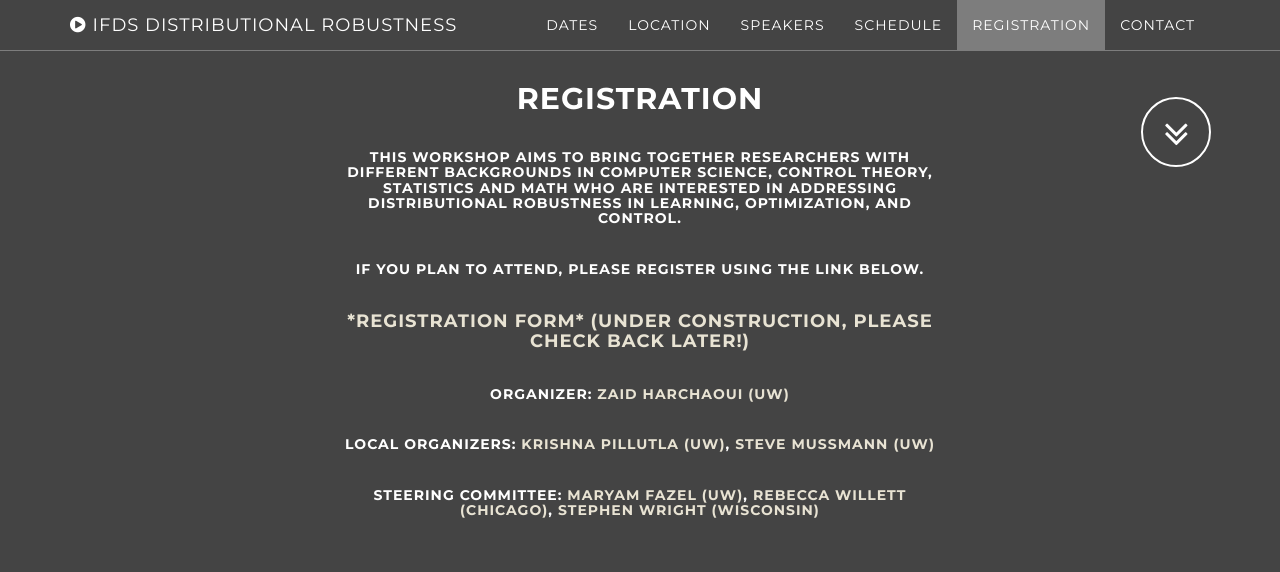
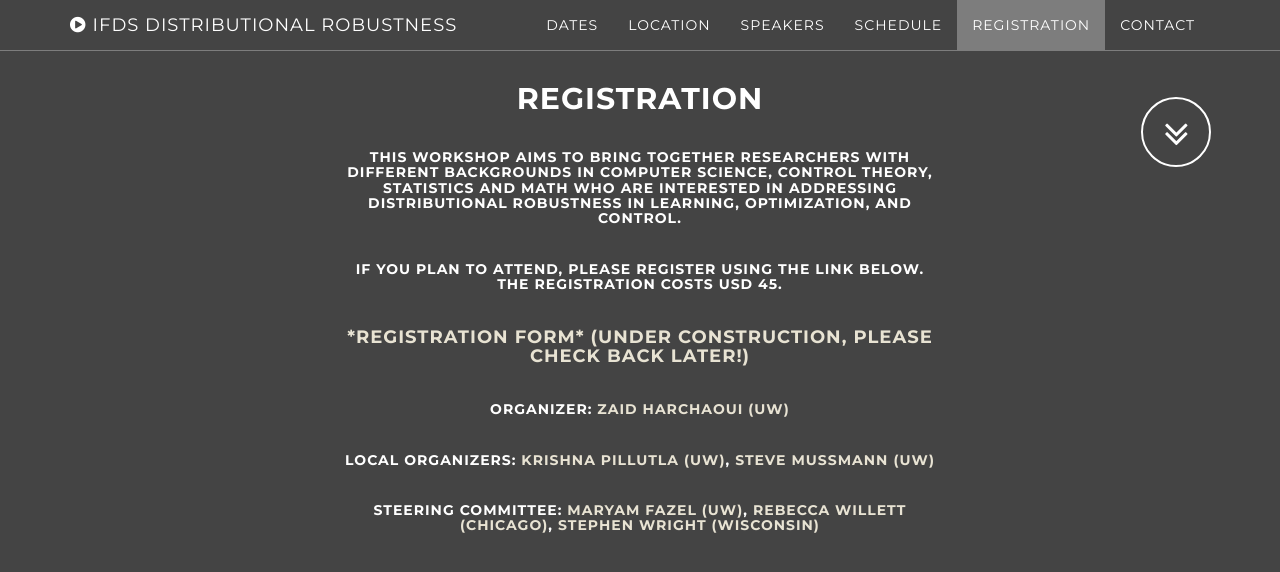
Before and after one commit to kgjamieson/ifds-workshop-2025, a Jekyll site: the page built from index.html, in a window 1280 px wide and 900 px high, scrolled down 3905 px, cut to the strip 0-599 px from the top of the window. Shown: the top 572 px of the strip. Built offline with Jekyll 4.4.1, drawn with Linux system fonts in a browser that asks for light colours.

Commit message:
Update about.html

```diff
--- a/_includes/about.html
+++ b/_includes/about.html
@@ -11,7 +11,7 @@
                     learning, optimization, and control.
             </h5>
             <h5 class="text-center">
-                If you plan to attend, please register using the link below. </h5>
+                If you plan to attend, please register using the link below. The registration costs USD 45. </h5>
             <h4 class="text-center"><a href="TODO">*Registration Form* (Under Construction, please check back later!)</a>
             <h5 class="text-center">Organizer:
                 <a href="https://faculty.washington.edu/zaid/">Zaid Harchaoui (UW)</a>
```
